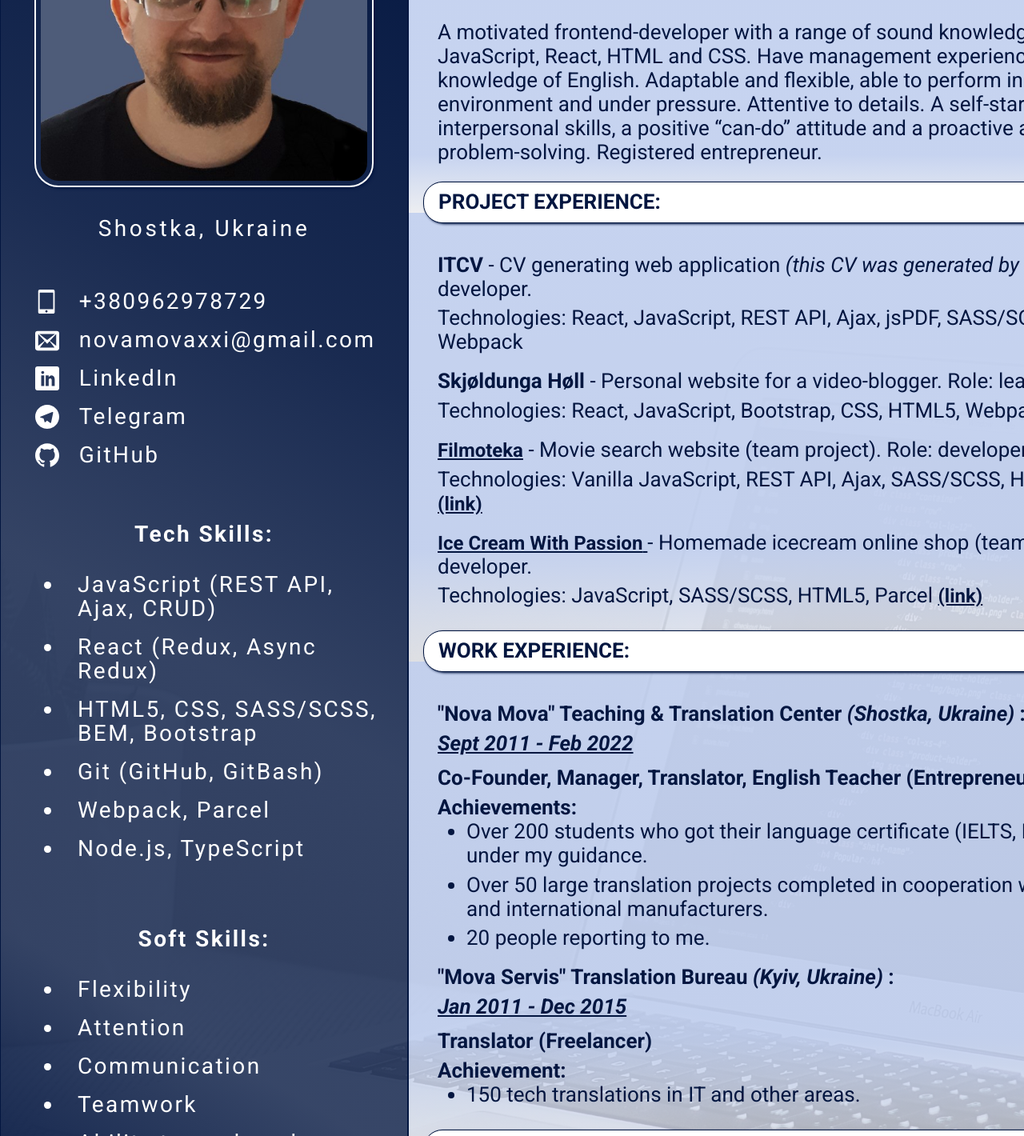
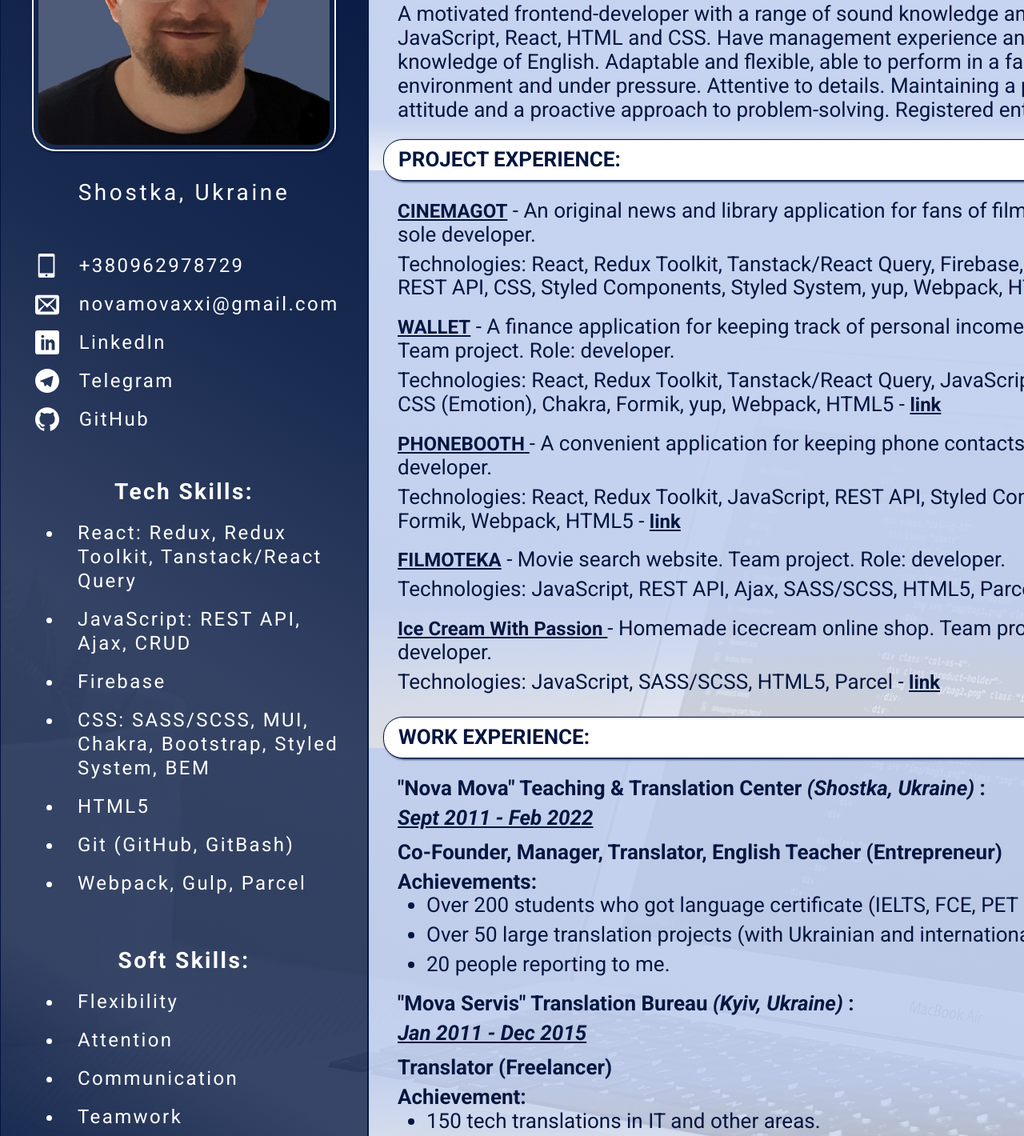
Before and after one commit to yevhen-petrunkin/cv-for-goit, a plain HTML site: page index.html in a window 1280 px wide. Shown: the part 228-1648 px from the top of the page at 80% size. Drawn offline with nearby package versions, Linux system fonts and the light colour scheme.

Commit message:
Update information

```diff
--- a/index.html
+++ b/index.html
@@ -64,15 +64,18 @@
           <h3 class="skills__heading">Tech Skills:</h3>
           <ul class="skills__list list">
             <li class="skills__description">
-              JavaScript (REST API, Ajax, CRUD)
+              React: Redux, Redux Toolkit, Tanstack/React Query
             </li>
-            <li class="skills__description">React (Redux, Async Redux)</li>
             <li class="skills__description">
-              HTML5, CSS, SASS/SCSS, BEM, Bootstrap
+              JavaScript: REST API, Ajax, CRUD
             </li>
+            <li class="skills__description">Firebase</li>
+            <li class="skills__description">
+              CSS: SASS/SCSS, MUI, Chakra, Bootstrap, Styled System, BEM
+            </li>
+            <li class="skills__description">HTML5</li>
             <li class="skills__description">Git (GitHub, GitBash)</li>
-            <li class="skills__description">Webpack, Parcel</li>
-            <li class="skills__description">Node.js, TypeScript</li>
+            <li class="skills__description">Webpack, Gulp, Parcel</li>
           </ul>
         </div>
         <div class="skills">
@@ -109,9 +112,9 @@
               skills in JavaScript, React, HTML and CSS. Have management
               experience and profound knowledge of English. Adaptable and
               flexible, able to perform in a fast-paced environment and under
-              pressure. Attentive to details. A self-starter with solid
-              interpersonal skills, a positive “can-do” attitude and a proactive
-              approach to problem-solving. Registered entrepreneur.
+              pressure. Attentive to details. Maintaining a positive “can-do”
+              attitude and a proactive approach to problem-solving. Registered
+              entrepreneur.
             </article>
           </section>
           <section class="article">
@@ -120,31 +123,74 @@
             </div>
             <article class="article__body">
               <h4 class="article__heading body">
-                <span class="article__heading--main">ITCV</span>
+                <a
+                  href="https://github.com/yevhen-petrunkin/cinemagot-react-app"
+                  class="article__link"
+                  ><span class="article__heading--main">CINEMAGOT</span></a
+                >
                 <span class="article__heading--add"
-                  >- CV generating web application
-                  <i> (this CV was generated by it) </i>Role: leading
-                  developer.</span
+                  >- An original news and library application for fans of film
+                  industry. Role: sole developer.</span
                 >
               </h4>
               <p class="article__tech body">
                 <span class="article__tech--main">Technologies:</span>
-                React, JavaScript, REST API, Ajax, jsPDF, SASS/SCSS, HTML5,
-                Webpack
+                React, Redux Toolkit, Tanstack/React Query, Firebase,
+                JavaScript, REST API, CSS, Styled Components, Styled System,
+                yup, Webpack, HTML5 -
+                <a
+                  class="article__link body"
+                  href="https://yevhen-petrunkin.github.io/cinemagot-react-app/"
+                  >link</a
+                >
               </p>
             </article>
 
             <article class="article__body">
               <h4 class="article__heading body">
-                <span class="article__heading--main">Skjøldunga Høll</span>
+                <a
+                  href="https://github.com/SemenovIhor/wallet-team-project"
+                  class="article__link"
+                  ><span class="article__heading--main">WALLET</span></a
+                >
                 <span class="article__heading--add"
-                  >- Personal website for a video-blogger. Role: leading
-                  developer.</span
+                  >- A finance application for keeping track of personal incomes
+                  and expenses. Team project. Role: developer.</span
                 >
               </h4>
               <p class="article__tech body">
                 <span class="article__tech--main">Technologies:</span>
-                React, JavaScript, Bootstrap, CSS, HTML5, Webpack
+                React, Redux Toolkit, Tanstack/React Query, JavaScript, REST
+                API, CSS (Emotion), Chakra, Formik, yup, Webpack, HTML5 -
+                <a
+                  class="article__link body"
+                  href="https://semenovihor.github.io/wallet-team-project/sign-in"
+                  >link</a
+                >
+              </p>
+            </article>
+            <article class="article__body">
+              <h4 class="article__heading body">
+                <a
+                  href="https://github.com/yevhen-petrunkin/phonebook-06-react"
+                  class="article__link"
+                >
+                  <span class="article__heading--main">PHONEBOOTH</span>
+                </a>
+                <span class="article__heading--add"
+                  >- A convenient application for keeping phone contacts. Role:
+                  sole developer.
+                </span>
+              </h4>
+              <p class="article__tech body">
+                <span class="article__tech--main">Technologies:</span>
+                React, Redux Toolkit, JavaScript, REST API, Styled Components,
+                MUI, Formik, Webpack, HTML5 -
+                <a
+                  class="article__link body"
+                  href="https://yevhen-petrunkin.github.io/phonebook-06-react/"
+                  >link</a
+                >
               </p>
             </article>
             <article class="article__body">
@@ -152,19 +198,19 @@
                 <a
                   href="https://kaka8548.github.io/filmoteka-/"
                   class="article__link"
-                  ><span class="article__heading--main">Filmoteka</span></a
+                  ><span class="article__heading--main">FILMOTEKA</span></a
                 >
                 <span class="article__heading--add"
-                  >- Movie search website (team project). Role: developer.
+                  >- Movie search website. Team project. Role: developer.
                 </span>
               </h4>
               <p class="article__tech body">
                 <span class="article__tech--main">Technologies:</span>
-                Vanilla JavaScript, REST API, Ajax, SASS/SCSS, HTML5, Parcel
+                JavaScript, REST API, Ajax, SASS/SCSS, HTML5, Parcel -
                 <a
                   class="article__link body"
                   href="https://github.com/Kaka8548/filmoteka-"
-                  >(link)</a
+                  >link</a
                 >
               </p>
             </article>
@@ -179,17 +225,17 @@
                   >
                 </a>
                 <span class="article__heading--add"
-                  >- Homemade icecream online shop (team project). Role:
+                  >- Homemade icecream online shop. Team project. Role:
                   developer.
                 </span>
               </h4>
               <p class="article__tech body">
                 <span class="article__tech--main">Technologies:</span>
-                JavaScript, SASS/SCSS, HTML5, Parcel
+                JavaScript, SASS/SCSS, HTML5, Parcel -
                 <a
                   class="article__link body"
                   href="https://github.com/Arinagar/power-rangers-project"
-                  >(link)</a
+                  >link</a
                 >
               </p>
             </article>
@@ -210,12 +256,12 @@
               <p><b>Achievements:</b></p>
               <ul class="article__description list">
                 <li class="article__item body">
-                  Over 200 students who got their language certificate (IELTS,
-                  FCE, PET etc.) under my guidance.
+                  Over 200 students who got language certificate (IELTS, FCE,
+                  PET etc.).
                 </li>
                 <li class="article__item body">
-                  Over 50 large translation projects completed in cooperation
-                  with Ukrainian and international manufacturers.
+                  Over 50 large translation projects (with Ukrainian and
+                  international customers).
                 </li>
                 <li class="article__item body">20 people reporting to me.</li>
               </ul>
--- a/styles.css
+++ b/styles.css
@@ -49,9 +49,9 @@ p {
 
 .block__left {
   padding: 18px;
-  width: 510px;
+  width: 460px;
   height: 100%;
-  font-size: 28px;
+  font-size: 24px;
   /* line-height: 30px; */
   color: white;
   background-image: linear-gradient(
@@ -106,12 +106,12 @@ p {
 }
 
 .skills {
-  padding: 32px 0;
+  padding: 24px 0;
   letter-spacing: 2.4px;
 }
 
 .skills__heading {
-  padding-bottom: 32px;
+  padding-bottom: 20px;
   text-align: center;
   font-size: 28px;
 }
@@ -131,8 +131,8 @@ p {
 } */
 
 .block__right {
-  background-color: rgba(3, 22, 64, 0.064);
-  width: 978px;
+  background-color: rgba(38, 67, 130, 0.064);
+  width: 1028px;
   height: 100%;
   color: rgb(3, 22, 64);
 }
@@ -151,7 +151,7 @@ p {
 }
 
 .heading__name {
-  margin-bottom: 24px;
+  margin-bottom: 16px;
   font-size: 50px;
   letter-spacing: 3.6px;
 }
@@ -164,7 +164,7 @@ p {
 .article {
   position: relative;
   display: block;
-  padding: 51px 18px 48px 18px;
+  padding: 36px 18px 48px 18px;
   background-image: linear-gradient(
     rgba(188, 204, 239, 0.799) 75%,
     transparent 100%
@@ -178,7 +178,7 @@ p {
   left: 18px;
   padding: 10px;
   padding-left: 18px;
-  width: 98.1%;
+  width: 98.3%;
   background-color: white;
   border: 1.2px solid rgb(3, 22, 64);
   border-top-left-radius: 24px;
```
